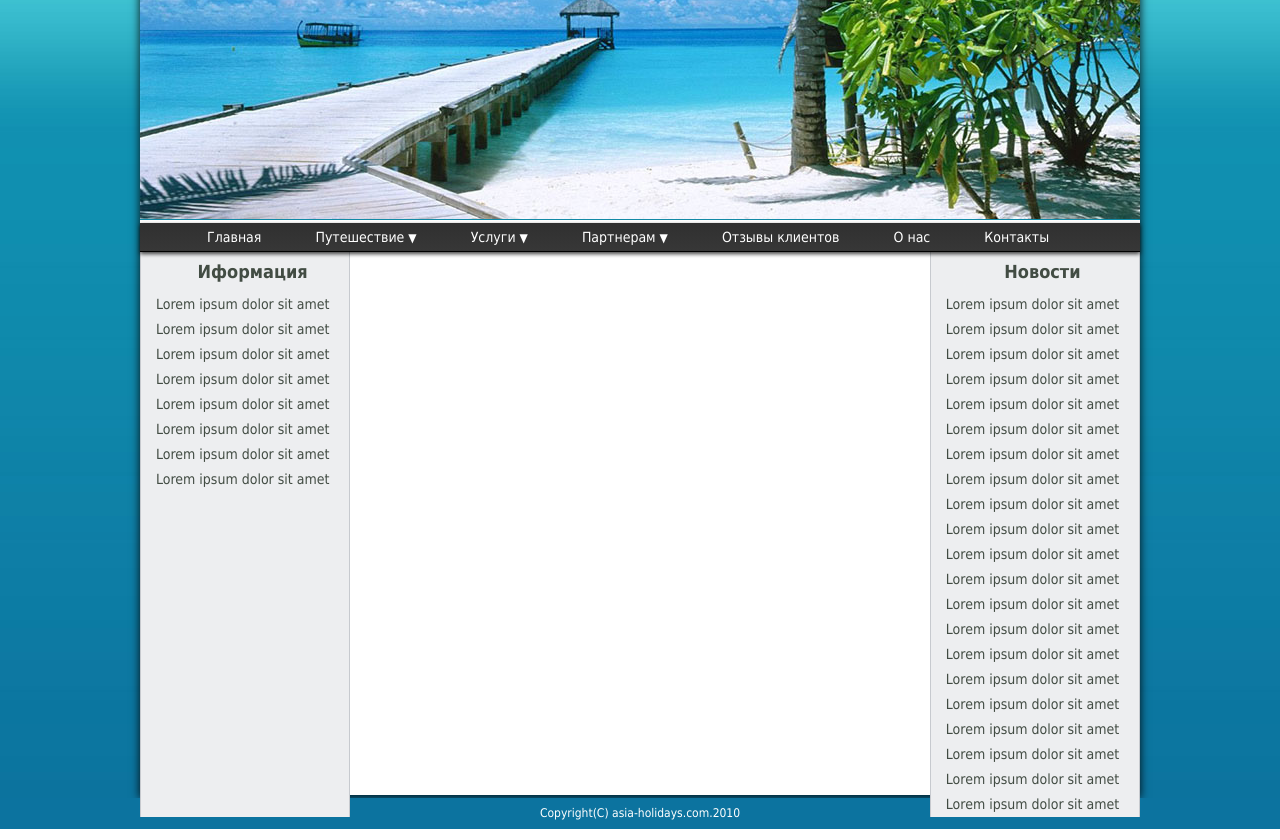
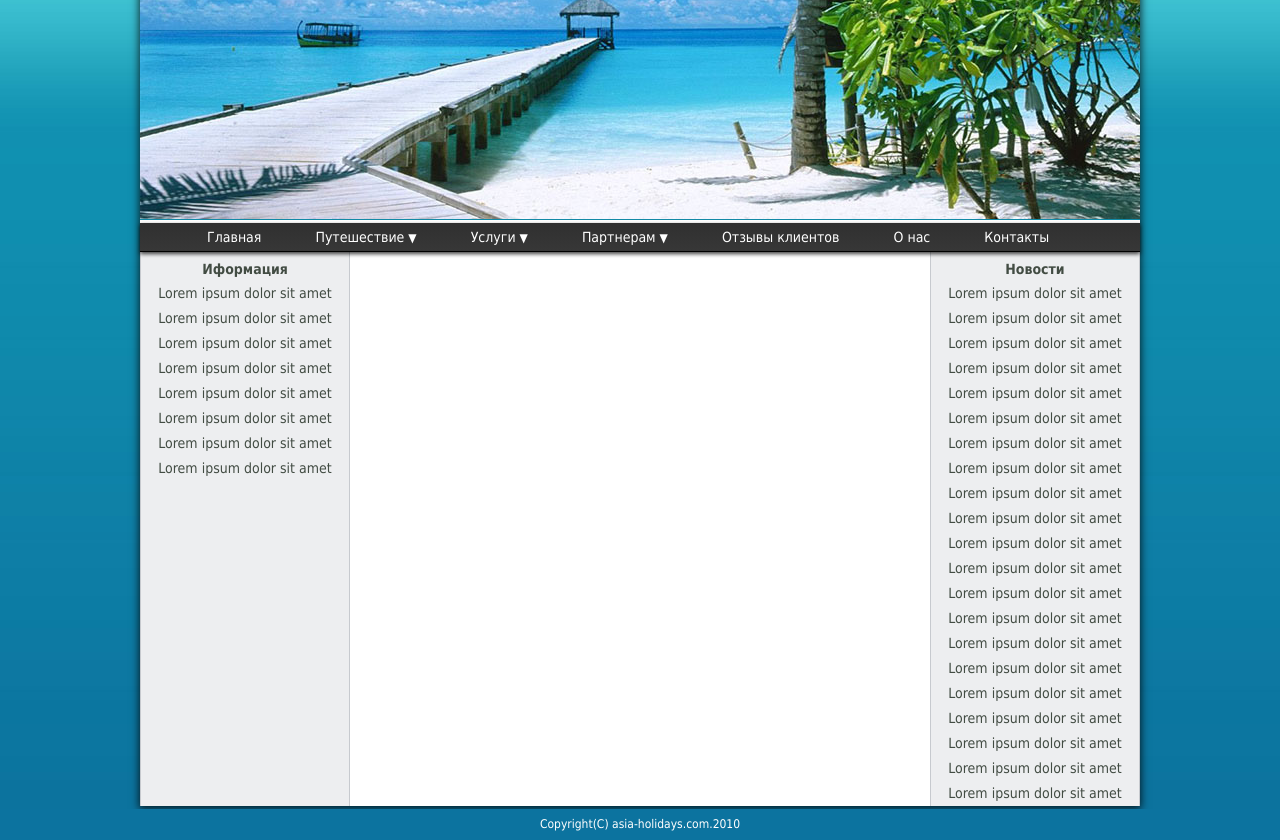
Before and after one commit to Tanyanka/Tanyanka.github.io, a plain HTML site: page index.html in a window 1280 px wide. Shown: the part 196-1036 px from the top of the page. Drawn offline with Linux system fonts and the light colour scheme.

Commit message:
Correct error

```diff
--- a/css/style.css
+++ b/css/style.css
@@ -6,7 +6,6 @@ body {
 .wrapper {
   margin: 0 auto;
   width: 1000px;
-  height: 991px;
   background-color: #fff;
   -webkit-box-shadow: 0px 2px 8px 1px rgba(0,0,0,0.75);
   -moz-box-shadow: 0px 2px 8px 1px rgba(0,0,0,0.75);
@@ -123,43 +122,57 @@ body {
   display: block;
 }
 .content {
-  display: flex;
-  align-items: stretch;
+width: 1000px;
+overflow: hidden;
 }
 .center {
-  width: 60%;
+  padding-bottom: 2000px;
+  margin-bottom: -2000px;
+  float: left;
+  width: 580px;
 }
-.right,
 .left {
-  width: 20%;
-  padding-left: 15px;
-  background-color: #edeef0;
+  padding-bottom: 2000px;
+  margin-bottom: -2000px;
+  width: 208px;
+  float: left;
   border-right: 1px solid #c7cacf;
   border-left: 1px solid #c7cacf;
+  background-color: #edeef0;
+  text-align: center;
   font-size: 14px;
   color: #424c43;
 }
-.right p,
-.left p {
-  line-height: 25px;
+.right {
+  padding-bottom: 2000px;
+  margin-bottom: -2000px;
+  width: 208px;
+  float: right;
+  border-right: 1px solid #c7cacf;
+  border-left: 1px solid #c7cacf;
+  background-color: #edeef0;
+  text-align: center;
+  font-size: 14px;
+  color: #424c43;
 }
 .right span,
 .left span {
   display: block;
-  padding: 11px 0;
+  padding: 10px 0 5px 0;
   font-weight: bold;
-  text-align: center;
-  font-size: 18px;
-  color: #424c43;
 }
-.copyright {
+.left p,
+.right p {
+  line-height: 25px;
+}
+.footer {
   clear: both;
   margin-top: 3px;
   height: 31px;
   text-align: center;
   background-color: #0c739f;
 }
-.copyright span {
+.footer span {
   margin: 0 auto;
   line-height: 31px;
   font-size: 12px;
--- a/index.html
+++ b/index.html
@@ -108,7 +108,7 @@
       </div>
     </div>
   </div>
-  <div class="copyright">
+  <div class="footer">
     <span>Copyright(C) asia-holidays.com.2010</span>
   </div>
 </body>
```
